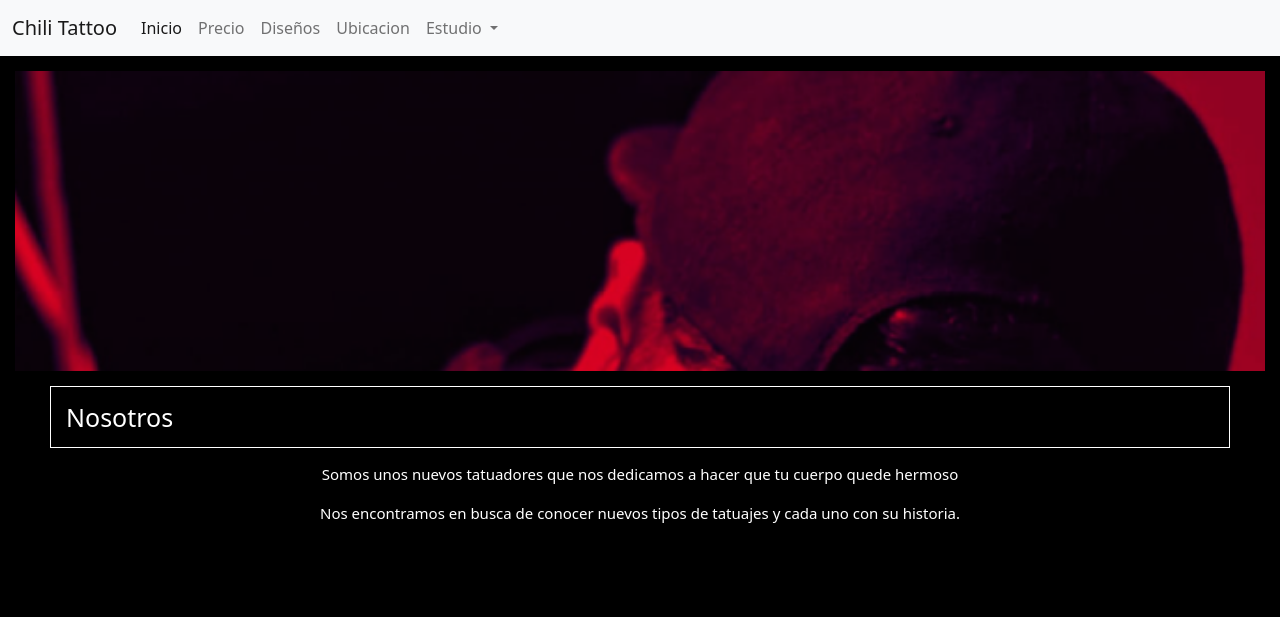
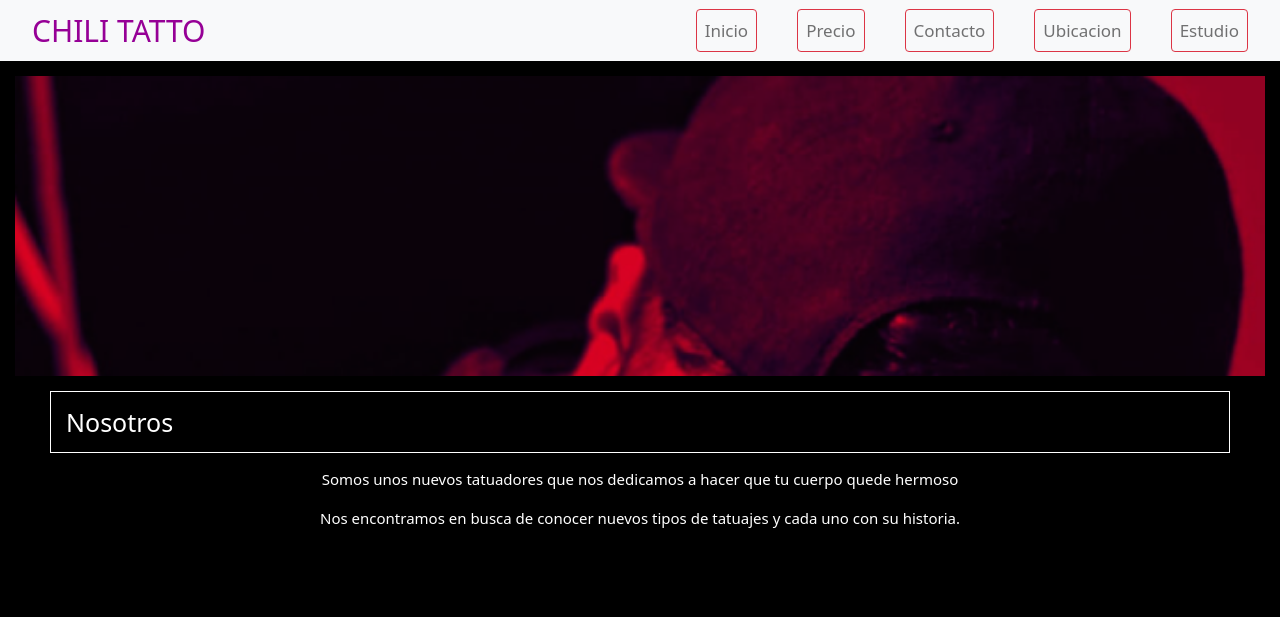
Before and after one commit to Fgarciaaa/Chili-Tatto, a plain HTML site: page index.html in a window 1280 px wide. Shown: the top 617 px of the page. Drawn offline with nearby package versions, Linux system fonts and the light colour scheme.

Commit message:
Arreglo Nav

```diff
--- a/index.html
+++ b/index.html
@@ -6,11 +6,15 @@
   <meta http-equiv="X-UA-Compatible" content="IE=edge">
   <meta name="viewport" content="width=device-width, initial-scale=1.0">
   <title>Chili Tattoos</title>
+
       <!-- link a bootstrap -->
       <link href="https://cdn.jsdelivr.net/npm/bootstrap@5.1.3/dist/css/bootstrap.min.css" rel="stylesheet" integrity="sha384-1BmE4kWBq78iYhFldvKuhfTAU6auU8tT94WrHftjDbrCEXSU1oBoqyl2QvZ6jIW3" crossorigin="anonymous">
+      <link rel="stylesheet" href="reset.css">
       <!-- link a css -->
-  <link rel="stylesheet" href="reset.css">
-  <link rel="stylesheet" href="main.css">
+      <link rel="stylesheet" href="main.css">
+
+
+
 
   <link rel="preconnect" href="https://fonts.googleapis.com">
   <link rel="preconnect" href="https://fonts.gstatic.com" crossorigin>
@@ -26,28 +30,28 @@
   <header class="header">
 
 
-    <nav class="navbar navbar-expand-lg navbar-light bg-light nav-conteiner">
+    <nav class="navbar navbar-expand-lg navbar-light bg-light">
       <div class="container-fluid">
-        <a class="navbar-brand" href="#">Chili Tattoo</a>
+        <a class="titulochili" href="#">CHILI TATTO</a>
         <button class="navbar-toggler" type="button" data-bs-toggle="collapse" data-bs-target="#navbarNavDropdown" aria-controls="navbarNavDropdown" aria-expanded="false" aria-label="Toggle navigation">
           <span class="navbar-toggler-icon"></span>
         </button>
-        <div class="collapse navbar-collapse" id="navbarNavDropdown">
+        <div class="collapse navbar-collapse justify-content-end" id="navbarNavDropdown">
           <ul class="navbar-nav">
             <li class="nav-item">
-              <a class="nav-link active" aria-current="page" href="index.html"">Inicio</a>
+              <a class="nav-link menu-titulos  btn btn btn-outline-danger" aria-current="page" href="index.html"">Inicio</a>
             </li>
             <li class="nav-item">
-              <a class="nav-link" href="#precio1">Precio</a>
+              <a class="nav-link menu-titulos  btn btn btn-outline-danger" href="#precio1">Precio</a>
             </li>
             <li class="nav-item">
-              <a class="nav-link" href="#contacto1">Diseños</a>
+              <a class="nav-link menu-titulos  btn btn btn-outline-danger" href="#contacto1">Contacto</a>
             </li>
             <li class="nav-item">
-              <a class="nav-link" href="pages/mapa.html">Ubicacion</a>
+              <a class="nav-link menu-titulos  btn btn btn-outline-danger" href="pages/mapa.html">Ubicacion</a>
             </li>
             <li class="nav-item dropdown">
-              <a class="nav-link dropdown-toggle" href="#" id="navbarDropdownMenuLink" role="button" data-bs-toggle="dropdown" aria-expanded="false">
+              <a class="nav-link menu-titulos  btn btn btn-outline-danger" href="#" id="navbarDropdownMenuLink" role="button" data-bs-toggle="dropdown" aria-expanded="false">
                 Estudio
               </a>
               <ul class="dropdown-menu" aria-labelledby="navbarDropdownMenuLink">
@@ -60,6 +64,7 @@
         </div>
       </div>
     </nav>
+
 
     <div class="logo"></div>
 
@@ -165,10 +170,8 @@
 
   </footer>
 
-      <!-- link a hs de bootstrap -->
-      <script src="https://cdn.jsdelivr.net/npm/bootstrap@5.1.3/dist/js/bootstrap.bundle.min.js" integrity="sha384-ka7Sk0Gln4gmtz2MlQnikT1wXgYsOg+OMhuP+IlRH9sENBO0LRn5q+8nbTov4+1p" crossorigin="anonymous"></script>
-
-
+    <!-- link a hs de bootstrap -->
+    <script src="https://cdn.jsdelivr.net/npm/bootstrap@5.1.3/dist/js/bootstrap.bundle.min.js" integrity="sha384-ka7Sk0Gln4gmtz2MlQnikT1wXgYsOg+OMhuP+IlRH9sENBO0LRn5q+8nbTov4+1p" crossorigin="anonymous"></script>
 
 </body>
 
--- a/main.css
+++ b/main.css
@@ -28,10 +28,19 @@
         grid-area: footer;
     }
 
-    .nav-conteiner {
-        background-color: black;
-        color: aliceblue;
-    }
+    .titulochili {
+        color: rgb(150, 0, 150);
+        text-decoration: none;
+        font-size: 30px;
+        margin: 0px 20px;
+        }
+        .menu-titulos{
+            color: rgb(231, 9, 231);
+            text-decoration: none;
+            font-size: 17px;
+            margin: 0px 20px;
+
+        }
 
 
 
@@ -282,11 +291,6 @@
 
 
 @media screen and (min-width: 450px) {
-
-    .nav-conteiner {
-        background-color: black;
-        color: aliceblue;
-    }
     .inicio {
         font-size: x-large;
         background-color: black;
@@ -390,6 +394,18 @@
         justify-content: center;
     }
 }
+.titulochili {
+    color: rgb(150, 0, 150);
+    text-decoration: none;
+    font-size: 30px;
+    margin: 0px 20px;
+    }
+    .menu-titulos{
+        text-decoration: none;
+        font-size: 17px;
+        margin: 0px 20px;
+
+    }
 
 
 .titulos {
@@ -447,7 +463,19 @@
 
 @media screen and (min-width: 768px) {
 
+    .titulochili {
+    color: rgb(150, 0, 150);
+    text-decoration: none;
+    font-size: 30px;
+    margin: 0px 20px;
+    }
+    .menu-titulos{
+        color: rgb(231, 9, 231);
+        text-decoration: none;
+        font-size: 17px;
+        margin: 0px 20px;
 
+    }
 
     .titulos {
         font-size: revert;
```
